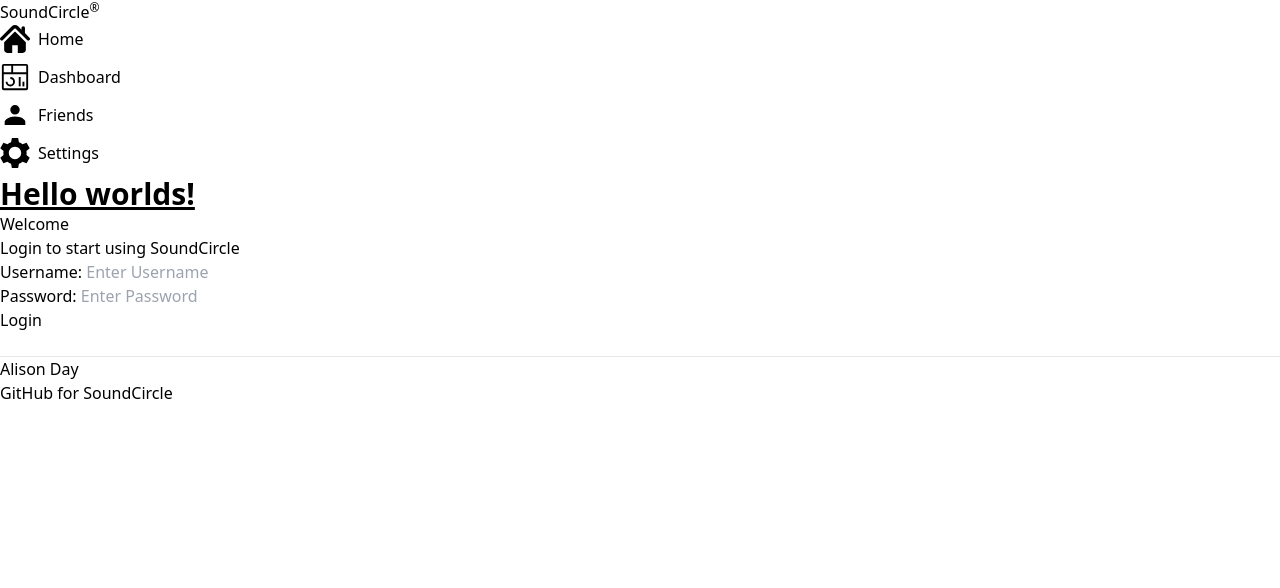
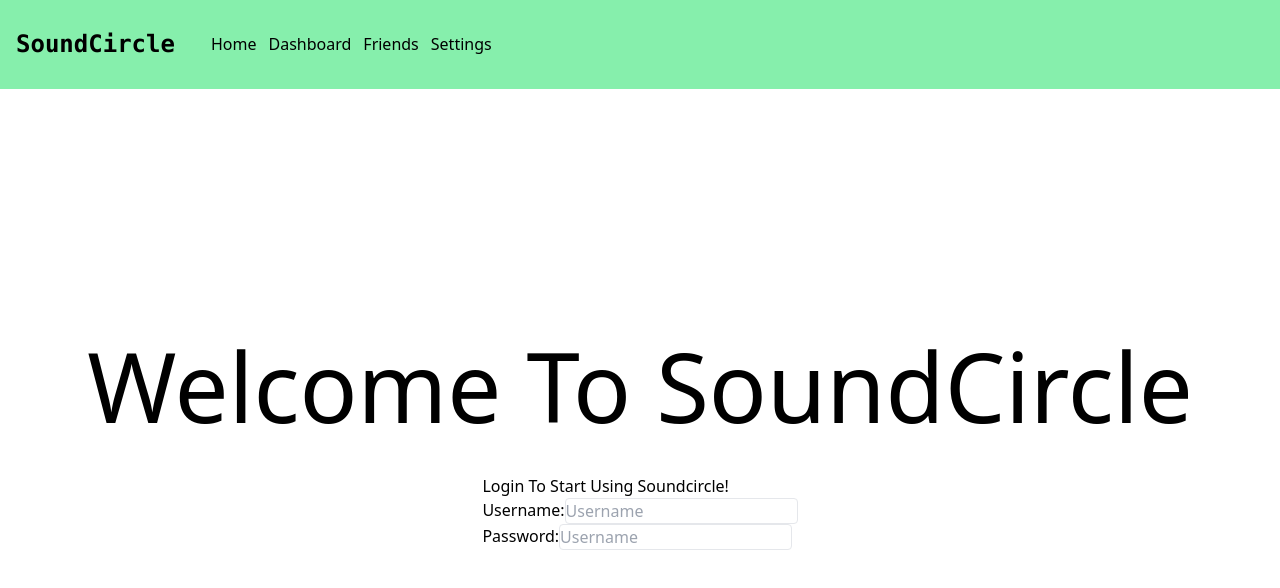
Before and after one commit to aday2418/startup, a Next.js app: page / in a window 1280 px wide. Shown: the top 588 px of the page. Built offline with nearby package versions, Linux system fonts and the light colour scheme.

Commit message:
Got Layouts Finished Just Need To Fill in Dashboard Pages

```diff
--- a/src/app/dashboard/Tab.jsx
+++ b/src/app/dashboard/Tab.jsx
@@ -1,6 +1,18 @@
-export default function Tab({icon, pageName, link}){
+import Link from "next/link";
+
+
+export default function Tab({selected, pageName, link}){
     return(
-        <li class="mb-2">
+        <Link href={link}>
+            <div className={`relative w-full h-[70px] flex pl-[25px] items-center hover:bg-gray-900 cursor-pointer border-y hover:border-gray-500 smoothe ${selected ? " border-gray-500 bg-gray-900" : "border-transparent"}`}>
+                <h1 className="text-white text-xl tracking-wide w-fit font-medium">{pageName}</h1>
+            </div>
+        </Link>
+
+    )
+}
+
+/*<li class="mb-2">
             <a href={link} class="flex items-center space-x-2">
                 <div className='h-[30px]'>
                     {icon}
@@ -9,6 +21,4 @@
                     {pageName}
                 </span>
             </a>
-        </li>
-    )
-}
+        </li>*/
--- a/src/app/dashboard/friends/page.jsx
+++ b/src/app/dashboard/friends/page.jsx
@@ -1,8 +1,14 @@
 import Image from 'next/image'
 
-export default function Home() {
+export default function Friends() {
   return (
-    <div>
+        <div>
+
+        </div>
+    )
+}
+
+/*    <div>
 
         <main>
         <h2>Friends</h2>
@@ -53,5 +59,4 @@
         <a href="https://github.com/aday2418/startup">GitHub for SoundCircle</a>
         </footer>
     </div>
-    )
-}
+*/
--- a/src/app/dashboard/layout.jsx
+++ b/src/app/dashboard/layout.jsx
@@ -1,8 +1,45 @@
+import Tab from './Tab'
+import Link from "next/link";
+import Friend from '/src/components/icons/Friend'
+
+
+
 export default function DashboardLayout({children})
 {
     return (
-        <div>
-            {children}
+        <div className="relative w-full h-screen bg-black overflow-hidden">
+            <div className="relative w-full header header-height border-b flex justify-between items-center border-gray-400 px-[40px]">
+                <div>
+                    <h1 className="text-white font-semibold tracking-wider text-2xl">SoundCircle</h1>
+                </div>
+                <div>
+                    <a href="/">
+                        <button type="submit" className="border-2 border-red-400 rounded-lg text-red-400 text-sm font-bold tracking-wider px-[10px] py-[3px] hover:bg-red-950">Logout</button>
+                    </a>
+                </div>
+            </div>
+            <div className="relative flex w-full">
+                <div className="relative w-[200px] sidebar-height border-r border-gray-400 flex flex-col pt-[40px] gap-4 justify-between ">
+                    <div>
+                        <Tab pageName="Dashboard" link="/dashboard" selected="dashboard"/>
+                        <Tab pageName="Friends" link="/dashboard/friends" selected="friends"/>
+                        <Tab pageName="Settings" link="/dashboard/settings" selected= "settings"/>
+                    </div>
+                    <div>
+                        <Link href="/dashboard">
+                            <div className="relative w-full h-fit flex flex-row justify-center gap-2 border-t py-[20px] px-[15px] border-gray-400 hover:bg-gray-900 cursor-pointer hover:border-gray-500 smoothe">
+                                <Friend fillColor="#FFFFFF" width={40} height={40} />\
+                                <div>
+                                    <h1 className="text-white text-base tracking-wide w-fit truncate">John Doe</h1>
+                                    <h1 className="text-white text-xs tracking-wide w-fit truncate">username12345</h1>
+                                </div>
+
+                            </div>
+                        </Link>
+                    </div>
+                </div>
+                {children}
+            </div>
         </div>
     )
 }
--- a/src/app/dashboard/page.jsx
+++ b/src/app/dashboard/page.jsx
@@ -1,8 +1,13 @@
 import Image from 'next/image'
 
-export default function Home() {
+export default function Dahsboard() {
   return (
-    <div>
+    <div className='w-full h-[20px] bg-white'>
+      <h1 className='text-white'>Dashboard</h1>
+    </div>
+  )
+}
+/*<div>
       <h1>SoundCircle<sup>&reg;</sup></h1>
 
       <hr />
@@ -83,6 +88,4 @@
       <br />
       <a href="https://github.com/aday2418/startup">GitHub</a>
     </footer>
-    </div>
-  )
-}
+    </div>*/
--- a/src/app/dashboard/settings/page.jsx
+++ b/src/app/dashboard/settings/page.jsx
@@ -1,6 +1,6 @@
 import Image from 'next/image'
 
-export default function Home() {
+export default function Settings() {
   return (
     <div>
         <h1>SoundCircle<sup>&reg;</sup></h1>
--- a/src/app/globals.css
+++ b/src/app/globals.css
@@ -1,3 +1,15 @@
 @tailwind base;
 @tailwind components;
 @tailwind utilities;
+
+:root {
+    --header-height: 60px;
+}
+
+.header-height {
+    height: var(--header-height);
+}
+
+.sidebar-height {
+    height: calc(100vh - var(--header-height));
+}
--- a/src/app/layout.jsx
+++ b/src/app/layout.jsx
@@ -4,7 +4,6 @@
 import Dashboard from '/src/components/icons/Dashboard'
 import Friend from '/src/components/icons/Friend'
 import Gear from '/src/components/icons/Gear'
-import Tab from './dashboard/Tab'
 
 export const metadata = {
   title: 'Create Next App',
@@ -15,7 +14,13 @@
   return (
     <html lang="en">
       <body className='w-full flex flex-col'>
-        <div>
+        {children}
+      </body>
+    </html>
+  )
+}
+
+/*<div>
           <h1>SoundCircle<sup>&reg;</sup></h1>
           <nav class="flex flex-col">
               <ul>
@@ -25,9 +30,6 @@
                 <Tab icon={<Gear/>} pageName="Settings" link="/dashboard/settings"/>
               </ul>
             </nav>
-        </div>
-        {children}
-      </body>
-    </html>
-  )
-}
+        </div>*/
+
+//Needs proper use of BODY, NAV, MAIN, HEADER, FOOTER (Layout will handle header, footer, nav) <-- All in this file!!
--- a/src/app/page.jsx
+++ b/src/app/page.jsx
@@ -8,8 +8,41 @@
 export default function Home() {
   return (
     <div>
+      <div className="relative w-full h-screen flex flex-col bg-gray-900">
+        <nav className='flex flex-row h-[100px] bg-green-300 items-center gap-5'>
+            <div className='flex flex-row m-4 font-mono text-2xl font-bold'>
+              <h1>SoundCircle</h1>
+            </div>
+            <div className='flex flex-row gap-3'>
+              <a hhref="/">Home</a>
+              <a href="/dashboard">Dashboard</a>
+              <a href="/friends">Friends</a>
+              <a href="/settings">Settings</a>
+            </div>
+        </nav>
+        <div className='flex flex-col h-full bg-white items-center justify-center gap-10'>
+          <h1 className='text-8xl '>Welcome To SoundCircle</h1>
+          <div flex flex-row>
+            <p>Login To Start Using Soundcircle!</p>
+            <div className='flex flex-row'>
+              <p>Username: </p>
+              <input className='border rounded' type="text" placeholder="Username"/>
+            </div>
+            <div className='flex flex-row'>
+              <p>Password: </p>
+              <input className='border rounded' type="password" placeholder="Username"/>
+            </div>
+
+          </div>
+        </div>
+      </div>
+    </div>
+  )
+}
+
+/*<div>
       <h1 class="text-3xl font-bold underline">
-        Hello worlds!
+        Hello world!
       </h1>
 
       <main>
@@ -35,6 +68,4 @@
         <br />
         <a href="https://github.com/aday2418/startup">GitHub for SoundCircle</a>
       </footer>
-    </div>
-  )
-}
+    </div>*/
--- a/src/components/icons/Friend.jsx
+++ b/src/components/icons/Friend.jsx
@@ -1,5 +1,5 @@
-export default function Friend() {
+export default function Friend({fillColor}) {
     return(
-        <svg className="h-full" fill="#000000" viewBox="0 0 32 32" xmlns="http://www.w3.org/2000/svg"><path d="M16 15.503A5.041 5.041 0 1 0 16 5.42a5.041 5.041 0 0 0 0 10.083zm0 2.215c-6.703 0-11 3.699-11 5.5v3.363h22v-3.363c0-2.178-4.068-5.5-11-5.5z"/></svg>
+        <svg className="h-full" fill={fillColor} viewBox="0 0 32 32" xmlns="http://www.w3.org/2000/svg"><path d="M16 15.503A5.041 5.041 0 1 0 16 5.42a5.041 5.041 0 0 0 0 10.083zm0 2.215c-6.703 0-11 3.699-11 5.5v3.363h22v-3.363c0-2.178-4.068-5.5-11-5.5z"/></svg>
     )
 }
```
